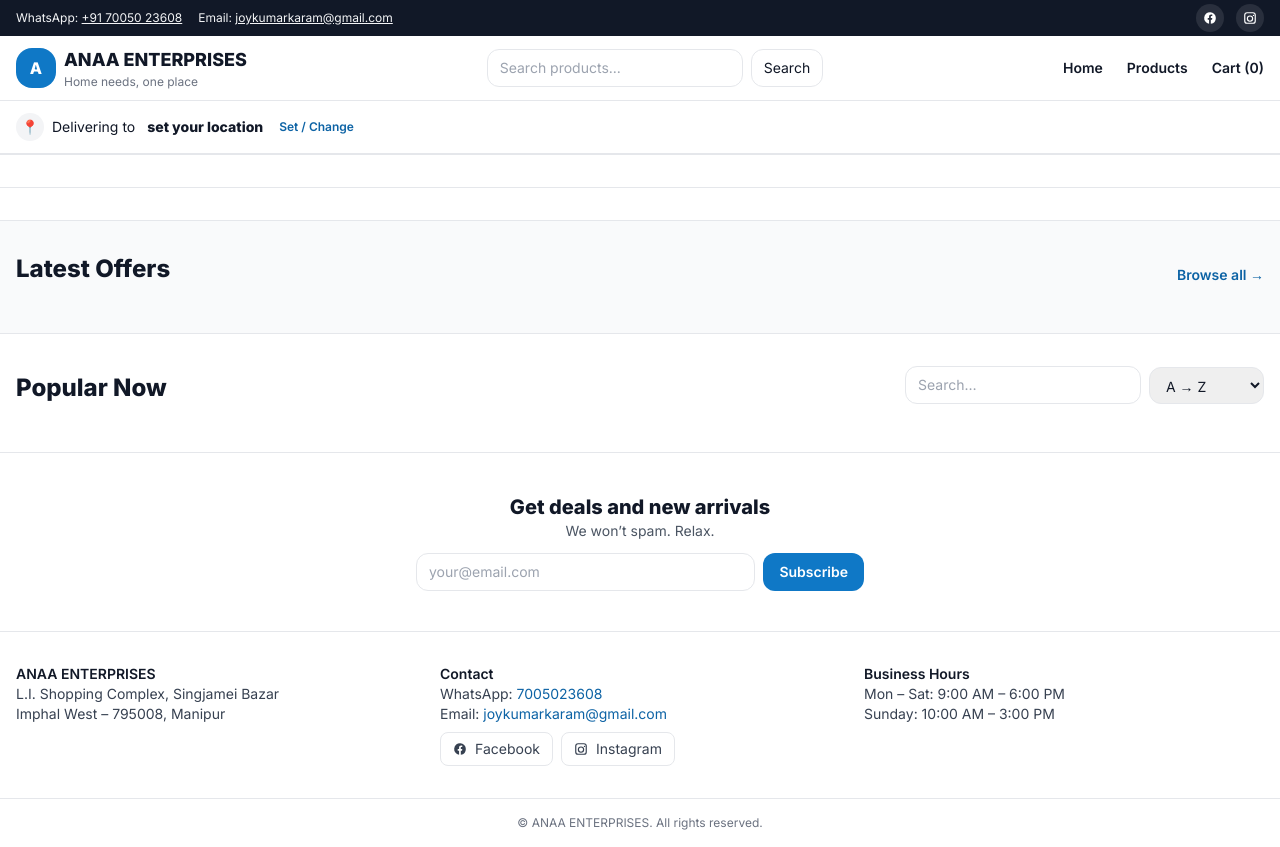
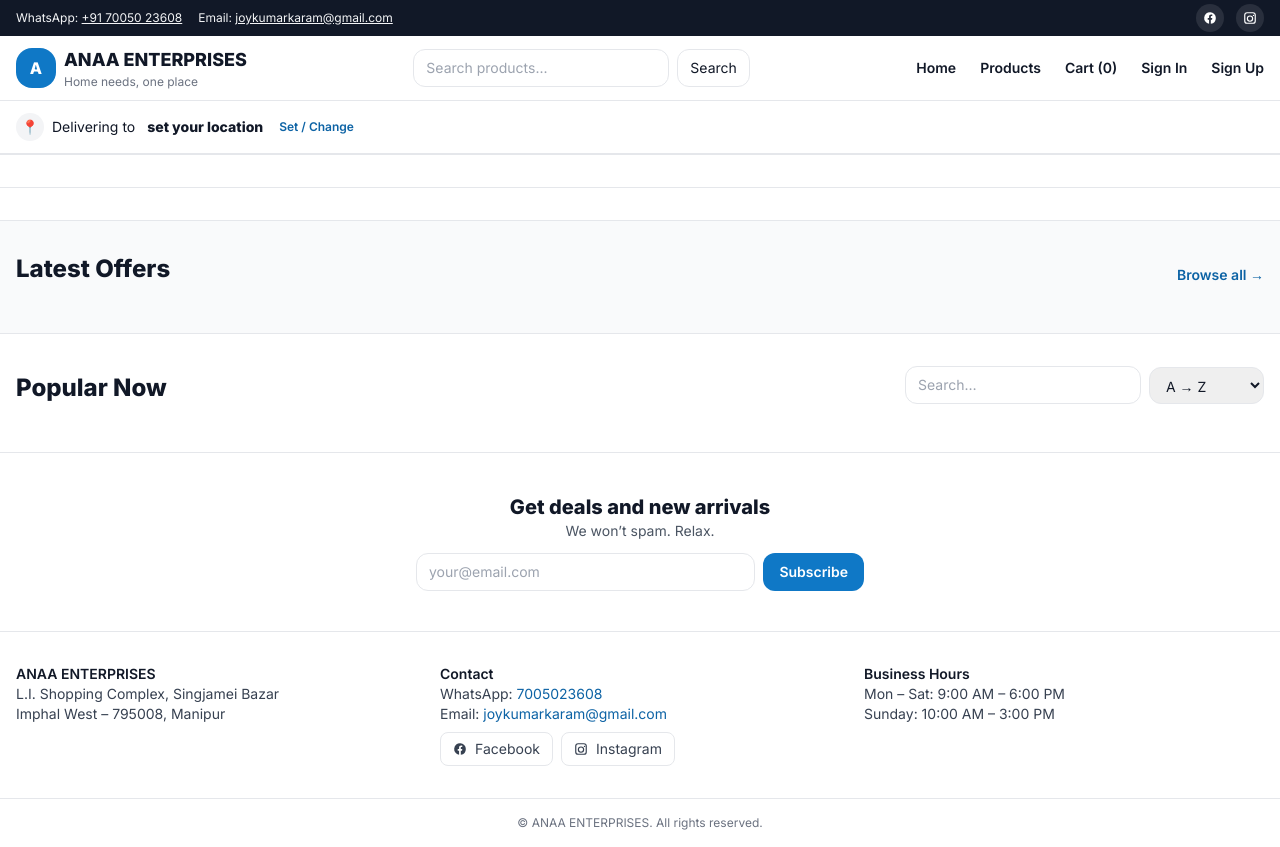
Before and after one commit to KAZUHA-SAMA/ANAA-ENTERPRISES, a plain HTML site: page index.html in a window 1280 px wide. Drawn offline with nearby package versions, Linux system fonts and the light colour scheme.

Commit message:
Update index.html

```diff
--- a/index.html
+++ b/index.html
@@ -68,12 +68,14 @@
         <input id="q" placeholder="Search products..." class="w-64 rounded-xl border px-3 py-2 text-sm" />
         <button class="rounded-xl border px-3 py-2 text-sm">Search</button>
       </form>
+<nav class="hidden md:flex items-center gap-6 text-sm font-semibold">
+  <a href="index.html" class="hover:text-brand-700">Home</a>
+  <a href="products.html" class="hover:text-brand-700">Products</a>
+  <a href="cart.html" class="hover:text-brand-700">Cart (<span id="cartCount">0</span>)</a>
+  <a href="signin.html" class="hover:text-brand-700">Sign In</a>
+  <a href="signup.html" class="hover:text-brand-700">Sign Up</a>
+</nav>
 
-      <nav class="hidden md:flex items-center gap-6 text-sm font-semibold">
-        <a href="index.html" class="hover:text-brand-700">Home</a>
-        <a href="products.html" class="hover:text-brand-700">Products</a>
-        <a href="cart.html" class="hover:text-brand-700">Cart (<span id="cartCount">0</span>)</a>
-      </nav>
 
       <button id="navToggle" class="md:hidden p-2 rounded-lg border text-sm">Menu</button>
     </div>
```
